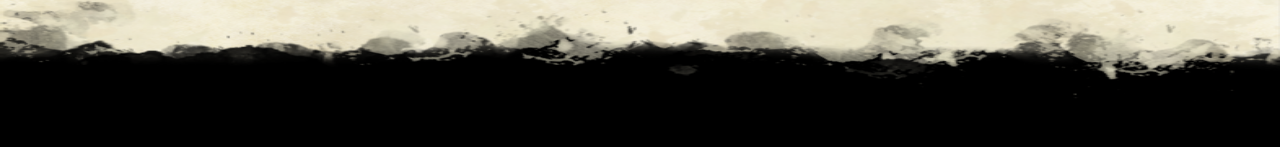
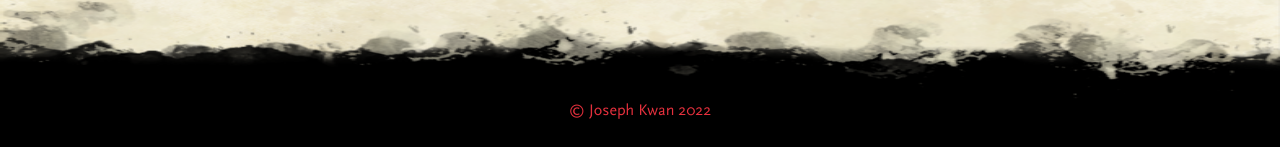
Before and after one commit to jtkwan91/joseph-kwan-capstone, a React (Create React App) app in the folder client/: page /characters in a window 1280 px wide. Before the commit this address had no page. Shown: the part 650-797 px from the top of the page. Built offline with nearby package versions, Linux system fonts and the light colour scheme.

Commit message:
footer finalized.

```diff
--- a/client/src/App.js
+++ b/client/src/App.js
@@ -1,8 +1,10 @@
-import './App.scss';
+import './App.scss'
 import { BrowserRouter, Routes, Route, Navigate } from 'react-router-dom'
-import Header from './components/Header/Header';
-import Home from './pages/Home/Home';
-import Login from './components/Login/Login';
+import Header from './components/Header/Header'
+import Home from './pages/Home/Home'
+import Login from './components/Login/Login'
+import Footer from './components/Footer/Footer'
+
 function App() {
   return (
 <BrowserRouter>
@@ -10,13 +12,14 @@ function App() {
 <Routes>
   <Route path="/" element={<Home />} />
   <Route path="/login" element={<Login />} />
-  {/* <Route path="/signup" component={} />
-  <Route path="/characters/:id" component={} />
-  <Route path="/characters/add" component={} />
-  <Route path="/characters" component={} /> */}
+  {/* <Route path="/signup" element={} />
+  <Route path="/characters/:id" element={} />
+  <Route path="/characters/add" element={} />
+  <Route path="/characters" element={} /> */}
 </Routes>
+<Footer />
 </BrowserRouter>
-  );
+  )
 }
 
-export default App;
+export default App
--- a/client/src/components/Footer/Footer.js
+++ b/client/src/components/Footer/Footer.js
@@ -1,10 +1,10 @@
 import React from 'react'
-import 'Footer.scss'
+import './Footer.scss'
 
 function Footer() {
   return (
   <div className='footer'>
-<p className='footer__text'>© Joseph Kwan</p>
+    <p className='footer__text'>© Joseph Kwan 2022</p>
   </div>
   )
 }
--- a/client/src/components/Footer/Footer.scss
+++ b/client/src/components/Footer/Footer.scss
@@ -1,10 +1,16 @@
 .footer {
   display: flex;
   justify-content: center;
-  align-items: center;
+  position: absolute;
+  margin-left: auto;
+  margin-right: auto;
+  bottom: 2rem;
+  left: 0;
+  right: 0;
+  text-align: center;
 
   &__text {
-    font-size: 0.75rem;
+    font-size: 1rem;
     color: #e5303d;
   }
 }
```
